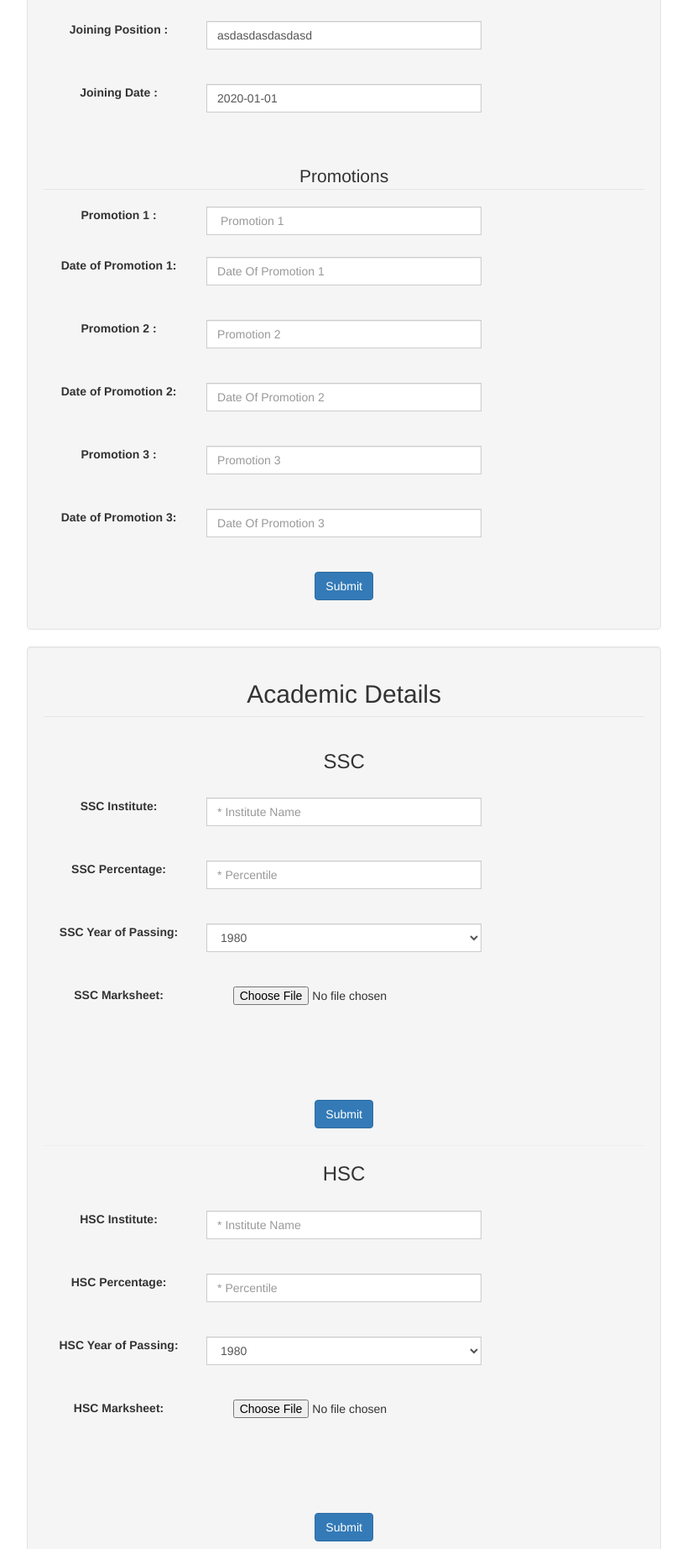
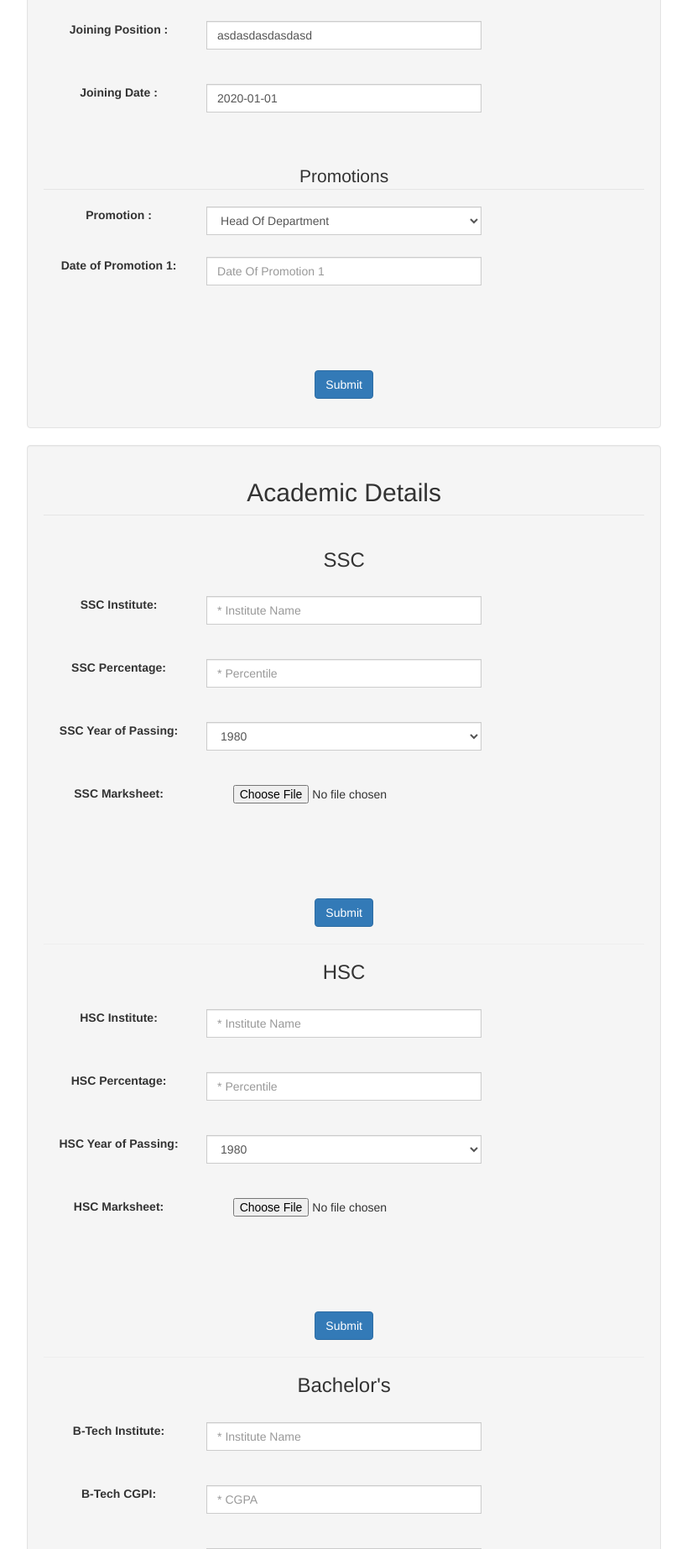
Before and after one commit to ItsTheKayBee/FacultyManagementSystem, a PHP site: page /FacultyManagementSystem/homepage.php in a window 1280 px wide. Shown: the part 706-2551 px from the top of the page at 84% size, without its empty margins (303-1122 px from the left). Run offline with PHP 8.4, Linux system fonts and the light colour scheme; a user stored in the database is signed in; data comes from the database, SQL or seed files in the repository; data that the repository does not hold is empty; some libraries are stand-ins or nearby versions; some web fonts are replaced.

Commit message:
Added the promotions dropdown ,changed the client/server side rendering of promotions and updated db

```diff
--- a/homepage.php
+++ b/homepage.php
@@ -249,9 +249,15 @@ include 'homepage_php.php';
                             <br><br><br><br>
                             <legend>Promotions</legend>
                             <div class="form-group">
-                                <label class="col-sm-3 col-md-3 col-lg-3 col-xs-3">Promotion 1 : </label>
+                                <label class="col-sm-3 col-md-3 col-lg-3 col-xs-3">Promotion  : </label>
                                 <div class="col-md-6 col-sm-9 col-lg-6 col-xs-6">
-                                    <input id ="pass" type="text" class="form-control"  <?php if(!($pro1 == '')) echo "value='$pro1'";else echo 'placeholder=" Promotion 1"';?><?php if(!empty($err[32])) echo "style='border-color:red;' autofocus"; ?> name = "pro1">
+                                    <select  class="form-control" name="pro1" id="pass">
+                                    	<option value="Head Of Department">Head Of Department</option>
+                                        <option value="Associate Professor">Associate Professor</option>
+                                        <option value="Lab Assistant">Lab Assistant</option>
+                                        <option value="Visiting Faculty">Visiting Faculty</option>
+                                    </select>
+
                                     <span class="error"><?php echo $err[32]; ?> </span>  &nbsp &nbsp
                                 </div>
                             </div>
@@ -264,35 +270,7 @@ include 'homepage_php.php';
                                 </div>
                             </div>
                             <br><br><br>
-                            <div class="form-group">
-                                <label class="col-sm-3 col-md-3 col-lg-3 col-xs-3">Promotion 2 : </label>
-                                <div class="col-md-6 col-sm-9 col-lg-6 col-xs-6">
-                                    <input id ="pass" type="text" class="form-control"  <?php if(!($pro2 == '')) echo "value='$pro2'";else echo 'placeholder="Promotion 2"';?> name = "pro2"> &nbsp &nbsp
-                                </div>
-                            </div>
-                            <br><br><br>
-                            <div class="form-group">
-                                <label class="col-sm-3 col-md-3 col-lg-3 col-xs-3">Date of Promotion 2: </label>
-                                <div class="col-md-6 col-sm-9 col-lg-6 col-xs-6">
-                                    <input <?php if($pro2_date == '1950-01-01') echo "placeholder='Date Of Promotion 2'"; else echo "value = '$pro2_date'";?> <?php if(!empty($err[30])) echo "autofocus style=border:2px solid red;'"; ?> class="form-control" type="text" onfocus="(this.type='date')" onblur="(this.type='text')" name="pro2_date">
-                                    <span class="error"><?php echo $err[30]; ?> </span>
-                                </div>
-                            </div>
-                            <br><br><br>
-                            <div class="form-group">
-                                <label class="col-sm-3 col-md-3 col-lg-3 col-xs-3">Promotion 3 : </label>
-                                <div class="col-md-6 col-sm-9 col-lg-6 col-xs-6">
-                                    <input id ="pass" type="text" class="form-control" <?php if(!($pro3 == '')) echo "value='$pro3'";else echo 'placeholder="Promotion 3"';?> name = "pro3"> &nbsp &nbsp
-                                </div>
-                            </div>
-                            <br><br><br>
-                            <div class="form-group">
-                                <label class="col-sm-3 col-md-3 col-lg-3 col-xs-3">Date of Promotion 3: </label>
-                                <div class="col-md-6 col-sm-9 col-lg-6 col-xs-6">
-                                    <input <?php if($pro3_date == '1950-01-01') echo "placeholder='Date Of Promotion 3'"; else echo "value = '$pro3_date'";?> <?php if(!empty($err[31])) echo "autofocus style='border:2px solid red;'"; ?> class="form-control" type="text" onfocus="(this.type='date')" onblur="(this.type='text')" name="pro3_date">
-                                    <span class="error"><?php echo $err[31]; ?></span>
-                                </div>
-                            </div>
+
                             <br><br><br>
                             <div class="form-group">
                                 <input type="submit" style="color:white;" class="btn btn-primary btn-md" value="Submit" name = "submitpersonal">
--- a/homepage_php.php
+++ b/homepage_php.php
@@ -26,11 +26,11 @@ $address=$row["Address"];
 $join_pos=$row["Join_Pos"];
 $join_date=$row["Join_Date"];
 $pro1=$row["Prom_1"];
-$pro2=$row["Prom_2"];
-$pro3=$row["Prom_3"];
+// $pro2=$row["Prom_2"];
+// $pro3=$row["Prom_3"];
 $pro1_date=$row["Prom_1_Date"];
-$pro2_date=$row["Prom_2_Date"];
-$pro3_date=$row["Prom_3_Date"];
+// $pro2_date=$row["Prom_2_Date"];
+// $pro3_date=$row["Prom_3_Date"];
 $dob=$row["DOB"];
 $profilepic=$row["Profile_Pic"];
 
@@ -50,8 +50,8 @@ if(isset($_POST["submitpersonal"]))
 	$address=trim($address);
 	$join_pos=trim($_POST["joining_position"]);
 	$pro1=trim($_POST["pro1"]);
-	$pro2=trim($_POST["pro2"]);
-	$pro3=trim($_POST["pro3"]);
+	// $pro2=trim($_POST["pro2"]);
+	// $pro3=trim($_POST["pro3"]);
 	$dob=$_POST["date"];
 	$dobyear = (int)substr($dob,0,4);
 	if(($dobyear+22) > (int)date("Y"))
@@ -93,62 +93,62 @@ if(isset($_POST["submitpersonal"]))
 
 	}
 
-	if(!empty(($_POST["pro2_date"])))
-	{
-		$pro2_date=$_POST["pro2_date"];
+	// if(!empty(($_POST["pro2_date"])))
+	// {
+	// 	$pro2_date=$_POST["pro2_date"];
 
-		if(empty($_POST["joining_date"])){
-			$err[27]="* Please Enter Joining Date First";
-			$flag=1;
-		}
-		else if(empty($_POST["pro1_date"]))
-		{
-			$err[29]="* Please Enter Promotion 1 Date ";
-			$flag=1;
-		}
-		else {
-			$ab=date_create($pro1_date);
-			$ba=date_create($pro2_date);
+	// 	if(empty($_POST["joining_date"])){
+	// 		$err[27]="* Please Enter Joining Date First";
+	// 		$flag=1;
+	// 	}
+	// 	else if(empty($_POST["pro1_date"]))
+	// 	{
+	// 		$err[29]="* Please Enter Promotion 1 Date ";
+	// 		$flag=1;
+	// 	}
+	// 	else {
+	// 		$ab=date_create($pro1_date);
+	// 		$ba=date_create($pro2_date);
 
-			$diff=date_diff($ab,$ba);
-			if($diff->format("%R")=='-'){
-				$err[30]="* Please Enter A Valid Promotion 2 Date";
-				$flag=1;
-			}
-		}
+	// 		$diff=date_diff($ab,$ba);
+	// 		if($diff->format("%R")=='-'){
+	// 			$err[30]="* Please Enter A Valid Promotion 2 Date";
+	// 			$flag=1;
+	// 		}
+	// 	}
 
-	}
-	if(!empty($_POST["pro3_date"]))
-	{
-		$pro3_date=$_POST["pro3_date"];
+	// }
+	// if(!empty($_POST["pro3_date"]))
+	// {
+	// 	$pro3_date=$_POST["pro3_date"];
 
-		if(empty($_POST["joining_date"])){
-			$err[27]="* Please Enter Joining Date First ";
-			$flag=1;
-		}
-		else if(empty($_POST["pro1_date"]))
-		{
-			$err[29]="* Please Enter Promotion 1 Date";
-			$flag=1;
-		}
-		else if(empty($_POST["pro2_date"]))
-		{
-			$err[30]="* Please Enter Promotion 2 Date";
-			$flag=1;
-		}
-		else
-		{
-			$ab=date_create($pro2_date);
-			$ba=date_create($pro3_date);
+	// 	if(empty($_POST["joining_date"])){
+	// 		$err[27]="* Please Enter Joining Date First ";
+	// 		$flag=1;
+	// 	}
+	// 	else if(empty($_POST["pro1_date"]))
+	// 	{
+	// 		$err[29]="* Please Enter Promotion 1 Date";
+	// 		$flag=1;
+	// 	}
+	// 	else if(empty($_POST["pro2_date"]))
+	// 	{
+	// 		$err[30]="* Please Enter Promotion 2 Date";
+	// 		$flag=1;
+	// 	}
+	// 	else
+	// 	{
+	// 		$ab=date_create($pro2_date);
+	// 		$ba=date_create($pro3_date);
 
-			$diff=date_diff($ab,$ba);
-			if($diff->format("%R")=='-'){
+	// 		$diff=date_diff($ab,$ba);
+	// 		if($diff->format("%R")=='-'){
 
-				$err[31]="* Please Enter A Valid Promotion 3 Date";
-				$flag=1;
-			}
-		}
-	}
+	// 			$err[31]="* Please Enter A Valid Promotion 3 Date";
+	// 			$flag=1;
+	// 		}
+	// 	}
+	// }
 	$temp = (int)substr($join_date,0,4);
 	$temp1 = (int)date("Y");
 	$years_exp = $temp1-$temp;
@@ -161,15 +161,15 @@ if(isset($_POST["submitpersonal"]))
 		$pro2_date="1950-01-01";
 	}
 
-	if(empty($pro2_date))
-	{
-		$pro2_date="1950-01-01";
-	}
+	// if(empty($pro2_date))
+	// {
+	// 	$pro2_date="1950-01-01";
+	// }
 
-	if(empty($pro3_date))
-	{
-		$pro3_date="1950-01-01";
-	}
+	// if(empty($pro3_date))
+	// {
+	// 	$pro3_date="1950-01-01";
+	// }
 
 	$ql="SELECT * from personal_details";
 	$query=mysqli_query($conn,$ql);
@@ -191,7 +191,7 @@ if(isset($_POST["submitpersonal"]))
 	}
 	if($flag!=1)
 	{
-		$sql = "UPDATE personal_details SET Name='$name',Email='$email',Contact='$contact',Address='$address',DOB='$dob',Join_Pos='$join_pos',Join_Date='$join_date',Years_Exp=$years_exp,Prom_1='$pro1',Prom_1_Date='$pro1_date',Prom_2='$pro2',Prom_2_Date='$pro2_date',Prom_3='$pro3',Prom_3_Date='$pro3_date',gender='$gender' WHERE Emp3_Id=$empid";
+		$sql = "UPDATE personal_details SET Name='$name',Email='$email',Contact='$contact',Address='$address',DOB='$dob',Join_Pos='$join_pos',Join_Date='$join_date',Years_Exp=$years_exp,Prom_1='$pro1',Prom_1_Date='$pro1_date',gender='$gender' WHERE Emp3_Id=$empid";
 		if($result=$conn->query($sql))
 		{
 			header('Location:profile.php#section1');
--- a/main.php
+++ b/main.php
@@ -65,6 +65,7 @@ if(isset($_POST["ReportSubmit"]))
 
         $(document).ready(function()
         {
+        	//Report Generation Date time
             $('#datetimepicker1').datetimepicker({format: 'DD-MM-YYYY - hh:mm a'});
             $('#datetimepicker2').datetimepicker({format: 'DD-MM-YYYY - hh:mm a'});
             $("#privs").hide();
--- a/profile_php.php
+++ b/profile_php.php
@@ -40,11 +40,7 @@ else{
 		$join_pos=$row["Join_Pos"];
 		$join_date=$row["Join_Date"];
 		$pro1=$row["Prom_1"];
-		$pro2=$row["Prom_2"];
-		$pro3=$row["Prom_3"];
 		$pro1_date=$row["Prom_1_Date"];
-		$pro2_date=$row["Prom_2_Date"];
-		$pro3_date=$row["Prom_3_Date"];
 		$dob=$row["DOB"];
 		$profilepic=$row["Profile_Pic"];
 
```
Also changed, not shown: profile.php (+3 -17 lines).
